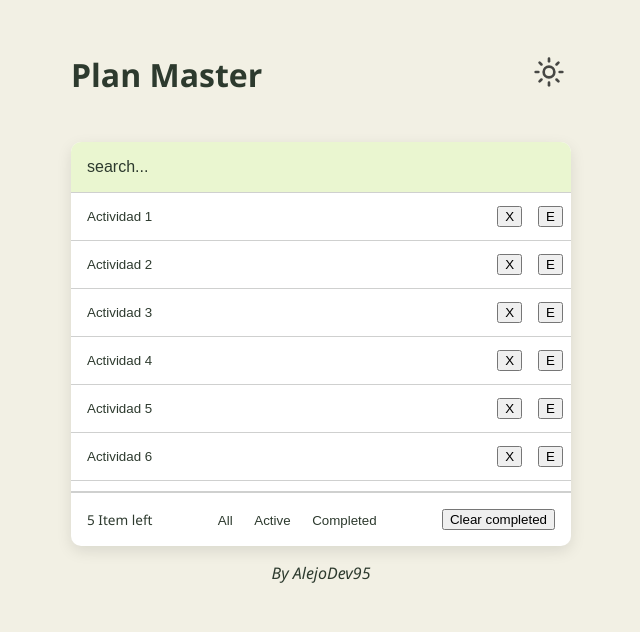
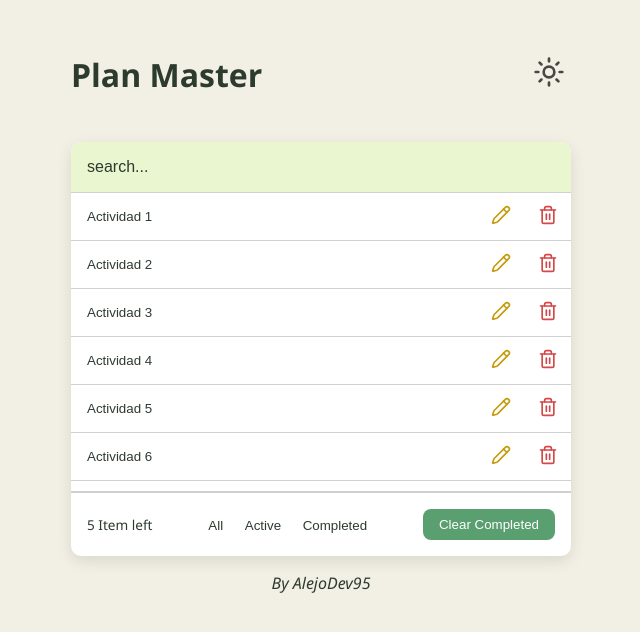
Before and after one commit to AlejoDev95/plan-master, a React (Vite) app: page / in a window 1280 px wide. Shown: the top 632 px of the page, without its empty margins (319-959 px from the left). Built offline with nearby package versions, Linux system fonts and the light colour scheme.

Commit message:
ajustando iconos faltantes y puliendo detalles de css

```diff
--- a/src/components/TodoFooter.tsx
+++ b/src/components/TodoFooter.tsx
@@ -9,7 +9,7 @@ export const TodoFooter = () => {
         <button>Completed</button>
       </div>
 
-      <button>Clear completed</button>
+      <button className="btn-clear">Clear Completed</button>
     </footer>
   );
 };
--- a/src/components/TodoList.tsx
+++ b/src/components/TodoList.tsx
@@ -1,3 +1,5 @@
+import { Icon } from "../shared/icons/Icons";
+
 const mockTodo = [
   { id: "1", text: "Actividad 1" },
   { id: "2", text: "Actividad 2" },
@@ -18,8 +20,12 @@ export const TodoList = () => {
         <li key={todo.id} className="todo-item">
           <button className="todo-text">{todo.text}</button>
           <div className="todo-item_actions">
-            <button>X</button>
-            <button>E</button>
+            <button className="edit-btn">
+              <Icon name="Pencil" />
+            </button>
+            <button className="delete-btn">
+              <Icon name="Trash2" />
+            </button>
           </div>
         </li>
       ))}
--- a/src/shared/icons/Icons.tsx
+++ b/src/shared/icons/Icons.tsx
@@ -17,7 +17,6 @@ export const Icon = ({
   className,
 }: IconProps) => {
   const LucideIcon = LucideIcons[name] as ElementType;
-  console.log({ name, LucideIcon });
 
   if (!LucideIcon) {
     console.warn(`Icon "${name}" is not a valid Lucide icon.`);
--- a/src/style.css
+++ b/src/style.css
@@ -1,19 +1,33 @@
 :root {
+  --accent: #5a9f6f;
   --bg: #f2f0e4;
+  --border: #484c4943;
+  --btn-clear-hover: #78bb89;
+  --btn-clear-text: #ffffff;
+  --btn-clear: #5a9f6f;
+  --card: #ffffff;
+  --color-delete-hover: #f37a7a;
+  --color-delete: #d34848;
+  --color-edit-hover: #e6cd5b;
+  --color-edit: #c49b0b;
+  --input: #eaf6d0;
   --text: #2d3a2e;
-  --card: #ffffff;
-  --input: #eaf6d0;
-  --accent: #5a9f6f;
-  --border: #484c4943;
 }
 
 [data-theme="dark"] {
+  --accent: #77bd88;
   --bg: #1e2b22;
+  --border: #cdf7d94e;
+  --btn-clear-hover: #92d4a5;
+  --btn-clear-text: #1e2b22;
+  --btn-clear: #77bd88;
+  --card: #2a3a2f;
+  --color-delete-hover: #ff9c9c;
+  --color-delete: #f36d6d;
+  --color-edit-hover: #f3db7f;
+  --color-edit: #e1c34c;
+  --input: #3a5144;
   --text: #e6f3ea;
-  --card: #2a3a2f;
-  --input: #3a5144;
-  --accent: #77bd88;
-  --border: #cdf7d94e;
 }
 
 html {
@@ -51,6 +65,13 @@ body {
   color: var(--text);
 }
 
+.theme-toggle {
+  background: none;
+  border: none;
+  font-size: 1.5rem;
+  cursor: pointer;
+}
+
 .todo-box {
   background-color: var(--card);
   border-radius: 10px;
@@ -69,6 +90,7 @@ body {
   border-radius: 10px 10px 0 0;
   color: var(--text);
 }
+
 .todo-filter::placeholder {
   color: var(--text);
 }
@@ -117,8 +139,32 @@ body {
   align-items: center;
 }
 
-.todo-item_actions button {
+.edit-btn,
+.delete-btn {
+  background: transparent;
+  border: none;
+  padding: 0.4em;
+  border-radius: 6px;
   cursor: pointer;
+  transition: background-color 0.3s, color 0.3s;
+}
+
+.edit-btn {
+  color: var(--color-edit);
+}
+
+.edit-btn:hover {
+  background-color: var(--color-edit-hover);
+  color: white;
+}
+
+.delete-btn {
+  color: var(--color-delete);
+}
+
+.delete-btn:hover {
+  background-color: var(--color-delete-hover);
+  color: white;
 }
 
 .todo-footer {
@@ -160,11 +206,19 @@ body {
   color: var(--accent);
 }
 
-.theme-toggle {
-  background: none;
+.btn-clear {
+  background-color: var(--btn-clear);
+  color: var(--btn-clear-text);
   border: none;
-  font-size: 1.5rem;
+  padding: 0.5rem 1rem;
+  border-radius: 8px;
   cursor: pointer;
+  transition: background-color 0.3s ease;
+  font-weight: 500;
+}
+
+.btn-clear:hover {
+  background-color: var(--btn-clear-hover);
 }
 
 .by {
```
